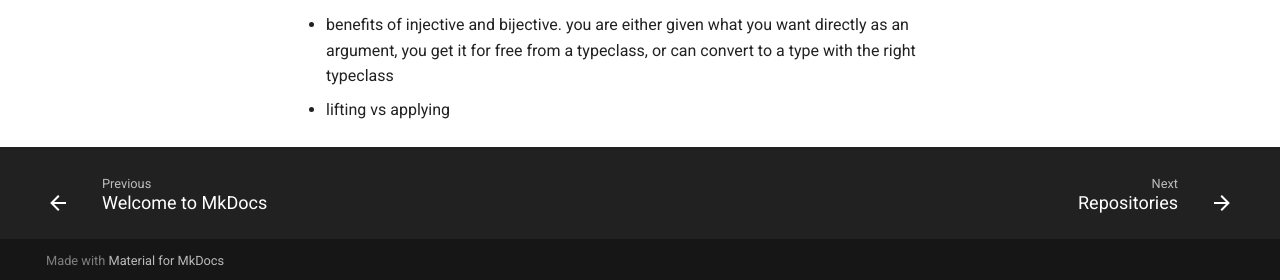
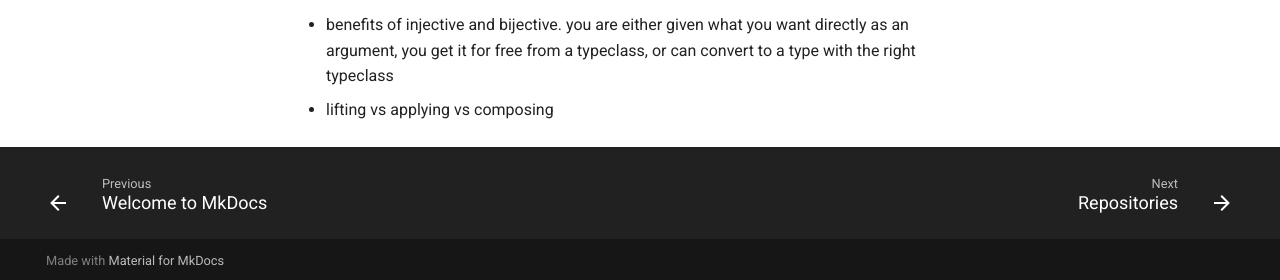
Before and after one commit to solvex-software/solvex-internal-documentation, an MkDocs documentation site: the page built from docs/blog-ideas.md, in a window 1280 px wide and 900 px high, scrolled down 1985 px. Shown: the part 617-897 px from the top of the window. Built offline with MkDocs 1.6.1 and Material for MkDocs 9.7.7, drawn with Linux system fonts in a browser that asks for light colours; comment, search, counter and statistics services are not loaded.

Commit message:
Update blog-ideas.md

```diff
--- a/docs/blog-ideas.md
+++ b/docs/blog-ideas.md
@@ -70,4 +70,4 @@
 - anatomy of a program (expression vs value), evaluation vs execution, interpreter vs transpiler vs compiler vs byte code
 - data vs codata
 - benefits of injective and bijective. you are either given what you want directly as an argument, you get it for free from a typeclass, or can convert to a type with the right typeclass
-- lifting vs applying
+- lifting vs applying vs composing
```
